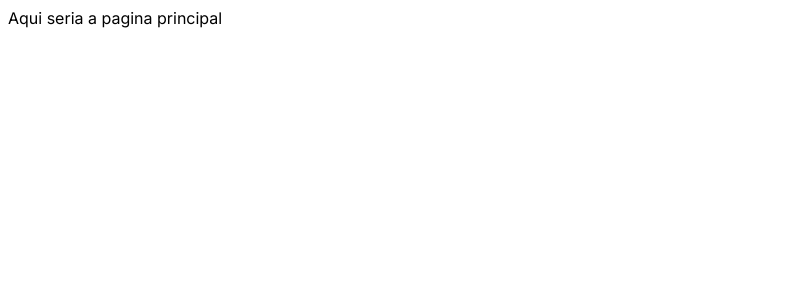
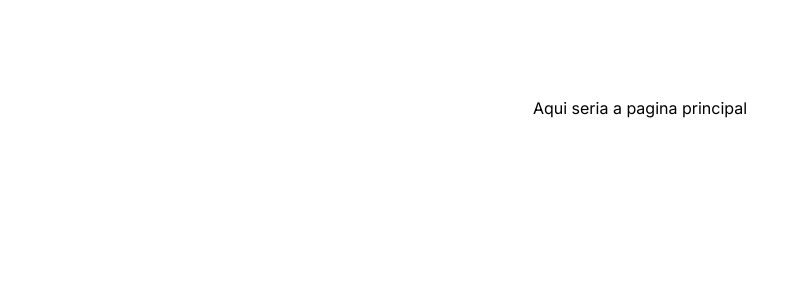
Before and after one commit to LeoFuna/who-am-i, a Next.js app: page / in a window 1280 px wide. Shown: the top 300 px of the page, without its empty margins (0-800 px from the left). Built offline with nearby package versions, Linux system fonts and the light colour scheme.

Commit message:
feat: protecting pages on application

```diff
--- a/src/pages/_app.tsx
+++ b/src/pages/_app.tsx
@@ -1,11 +1,32 @@
-// import '@/styles/globals.css';
+import '@/styles/globals.css';
 import type { AppProps } from 'next/app';
-import { SessionProvider } from 'next-auth/react';
+import { SessionProvider, signIn, useSession } from 'next-auth/react';
+import { useRouter } from 'next/router';
+
+type AuthTypes = {
+  children : React.ReactElement;
+}
+
+const Auth = ({ children }: AuthTypes) => {
+  const { status } = useSession();
+  const router = useRouter();
+  if (status === 'unauthenticated' && router.pathname !== '/signin') {
+    signIn();
+  }
+  if (status === 'loading' && router.pathname !== '/signin') {
+    return <div>Verificando token...</div>
+  }
+  return (children)
+}
 
 export default function App({ Component, pageProps: { session, ...pageProps } }: AppProps) {
+
   return (
     <SessionProvider session={session}>
-      <Component {...pageProps} />
+      {Component.isProtected
+      ?  <Auth><Component {...pageProps} /></Auth>
+      : <Component {...pageProps} />
+    }
     </SessionProvider>
   )
 };
```
